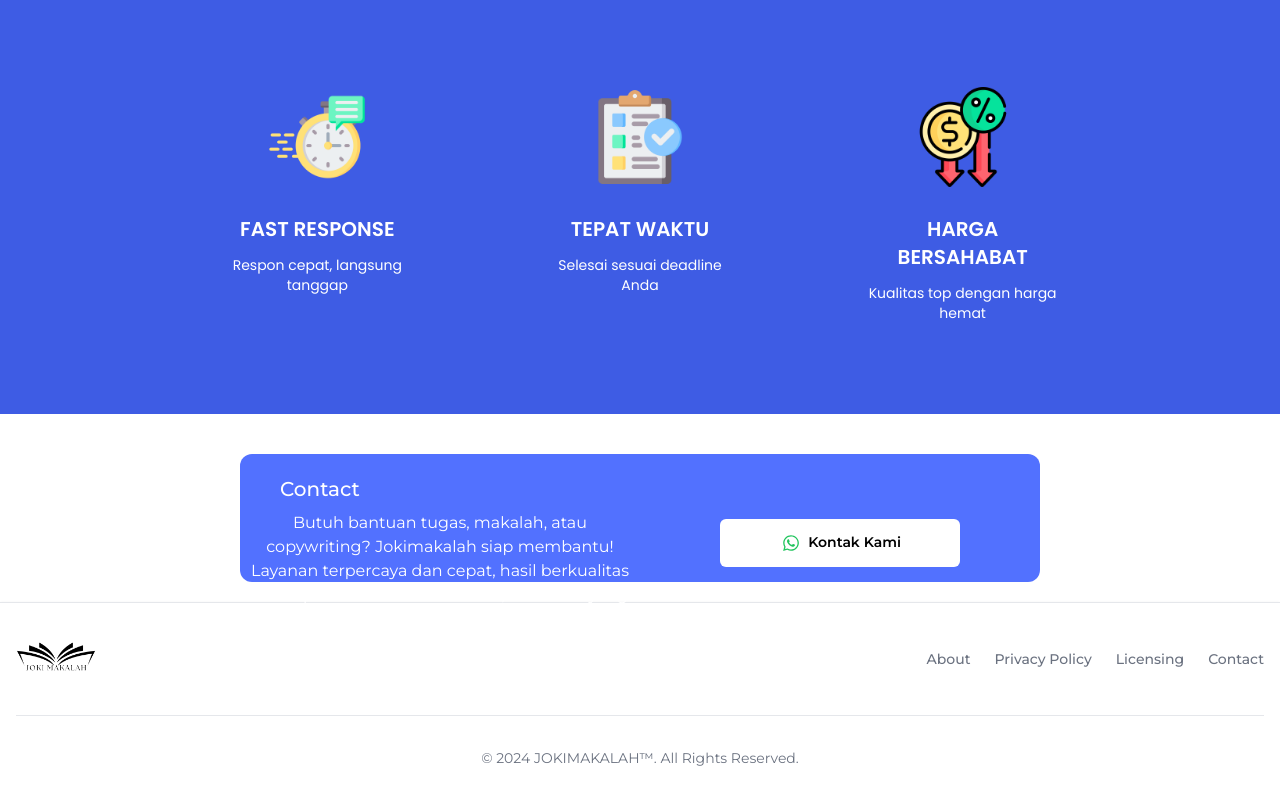
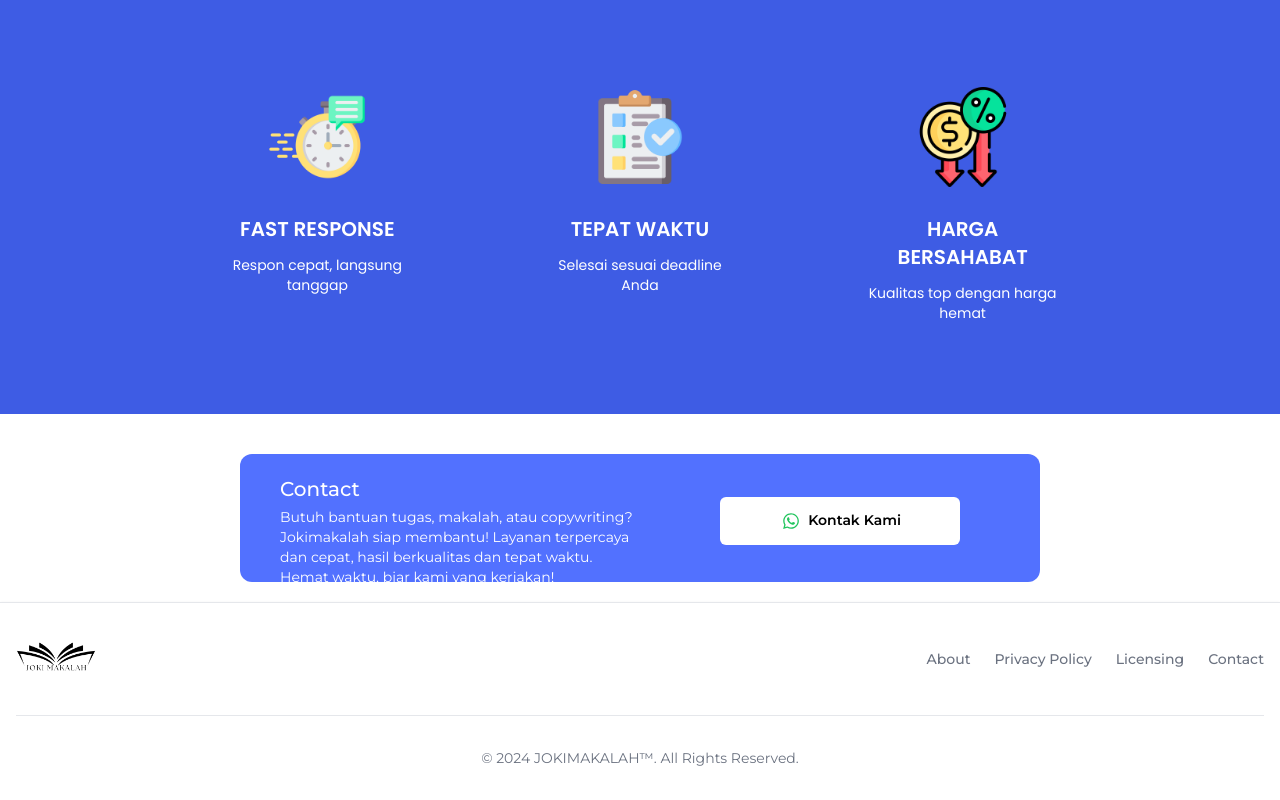
Before and after one commit to Muhammad-Helmy/JokiMakalah, a Next.js app: page / in a window 1280 px wide. Shown: the part 1140-1940 px from the top of the page. Built offline with nearby package versions, Linux system fonts and the light colour scheme.

Commit message:
fix something text

```diff
--- a/components/main/MainPage.tsx
+++ b/components/main/MainPage.tsx
@@ -81,7 +81,7 @@ const MainPage = () => {
           <div className="hidden md:block">
             <p> &nbsp;</p>
             <p className="flex justify-start ml-10 text-xl font-medium">Contact</p>
-            <p className="mt-2 text-white md:text-sm lg:text-base xl:flex hidden">
+            <p className="mt-1 text-start ml-10 text-xs text-white md:text-sm xl:flex hidden">
               Butuh bantuan tugas, makalah, atau copywriting? Jokimakalah siap membantu! Layanan terpercaya dan cepat, hasil berkualitas dan tepat waktu. Hemat waktu, biar kami yang kerjakan!
             </p>
             <p className="mt-2 ml-10 text-start text-white text-xs xl:text-base block xl:hidden">
```
